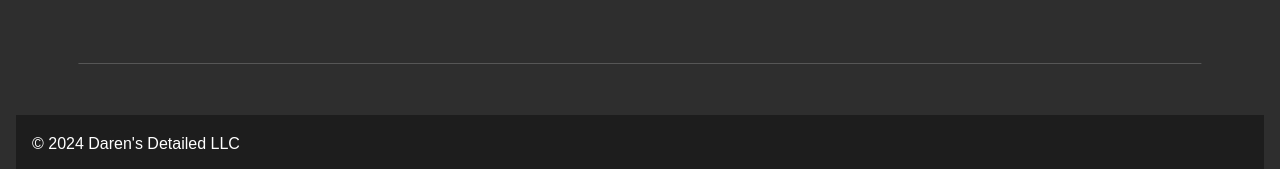
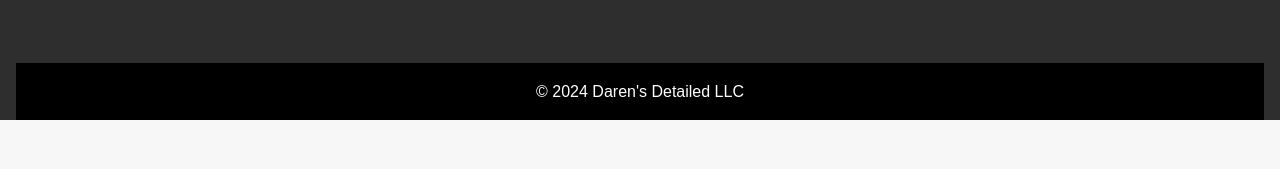
Before and after one commit to MatthewDavidJordan/darensdetailed, a Next.js app: page / in a window 1280 px wide. Shown: the part 2294-2463 px from the top of the page. After the commit the page ends 2414 px from the top, so only its background shows below. Built offline with nearby package versions, Linux system fonts and the light colour scheme.

Commit message:
Fixed footer

```diff
--- a/src/components/Footer/Footer.css
+++ b/src/components/Footer/Footer.css
@@ -42,13 +42,13 @@
   box-sizing: border-box;
 }
 
-/* Bottom - copyright and legal stuff */
 footer .info {
-  padding: 1rem 1rem;
+  padding-top: 1rem;
+  padding-bottom: 1rem;
   display: flex;
   align-items: center;
-  justify-content: space-between;
-  background: rgb(29, 29, 29);
+  justify-content: center;
+  background: rgb(0,0,0);
 }
 
 footer .info .legal {
--- a/src/components/Footer/Footer.tsx
+++ b/src/components/Footer/Footer.tsx
@@ -43,12 +43,12 @@
           </ul>
         </div>
       </div>
-      <div className="social">
+      {/* <div className="social">
         <i className="fab fa-linkedin"></i>
         <i className="fab fa-instagram"></i>
         <i className="fab fa-twitter"></i>
         <i className="fab fa-youtube"></i>
-      </div>
+      </div> */}
       <div className="info">
         <div className="copyright"> &copy; 2024 {"Daren's"} Detailed LLC</div>
       </div>
```
